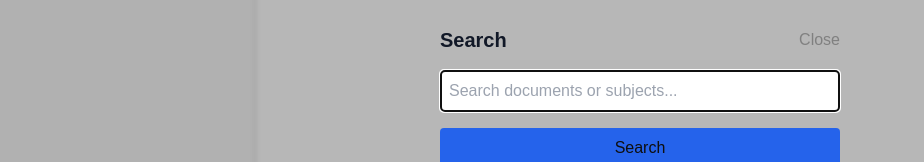
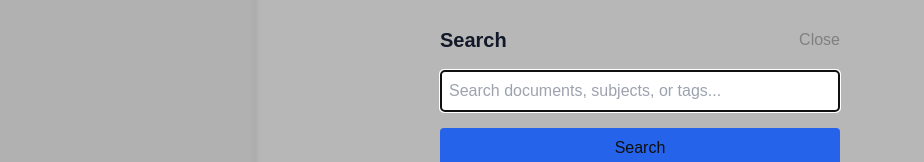
Before and after one commit to n-zngr/Coach, a Next.js app: page / in a window 1280 px wide. Both pictures are taken after a click on the button "Search". Shown: the part 283-445 px from the top of the page, without its empty margins (0-924 px from the left). Built offline with nearby package versions, Linux system fonts and the light colour scheme.

Commit message:
feat(search): add tag search functionality to file search

```diff
--- a/package.json
+++ b/package.json
@@ -14,7 +14,7 @@
     "dotenv": "^16.4.5",
     "mongodb": "^6.10.0",
     "mongoose": "^8.8.2",
-    "next": "^15.1.7",
+    "next": "^15.2.2",
     "react": "19.0.0-rc-66855b96-20241106",
     "react-dom": "19.0.0-rc-66855b96-20241106"
   },
--- a/src/app/api/documents/search/route.ts
+++ b/src/app/api/documents/search/route.ts
@@ -53,7 +53,8 @@ export async function POST(req: Request) {
         { 'filename': { $regex: query, $options: 'i' } },
         { 'metadata.folderName': { $regex: query, $options: 'i' } },
         { 'metadata.subjectName': { $regex: query, $options: 'i' } },
-        { 'metadata.semesterName': { $regex: query, $options: 'i' } }
+        { 'metadata.semesterName': { $regex: query, $options: 'i' } },
+        { 'metadata.tags.name': { $regex: query, $options: 'i' } } // Neue Zeile für die Tags-Suche
       ]
     };
 
--- a/src/app/components/Navigation/Search.tsx
+++ b/src/app/components/Navigation/Search.tsx
@@ -35,7 +35,7 @@ const Search: React.FC<SearchProps> = ({ onClose, onSearch, searchQuery, searchR
           className="mt-4 p-2 w-full rounded border border-gray-300 dark:border-gray-600"
           value={query}
           onChange={handleSearchChange}
-          placeholder="Search documents or subjects..."
+          placeholder="Search documents, subjects, or tags..."
           autoFocus
         />
 
@@ -79,6 +79,17 @@ const Search: React.FC<SearchProps> = ({ onClose, onSearch, searchQuery, searchR
                     <p className="text-gray-700 dark:text-gray-400 mt-1">
                       {result.filename}
                     </p>
+                    {/* Zeige Tags an, falls vorhanden */}
+                    {result.metadata?.tags && result.metadata.tags.length > 0 && (
+                      <div className="mt-2">
+                        <span className="text-sm text-gray-600 dark:text-gray-400">Tags: </span>
+                        {result.metadata.tags.map((tag: any) => (
+                          <span key={tag.id} className="bg-blue-100 text-blue-800 text-sm px-2 py-1 rounded mr-2">
+                            {tag.name}
+                          </span>
+                        ))}
+                      </div>
+                    )}
                   </>
                 )}
               </li>
```
Also changed, not shown: 1 other file (tests, documents, lock files or other folders).
